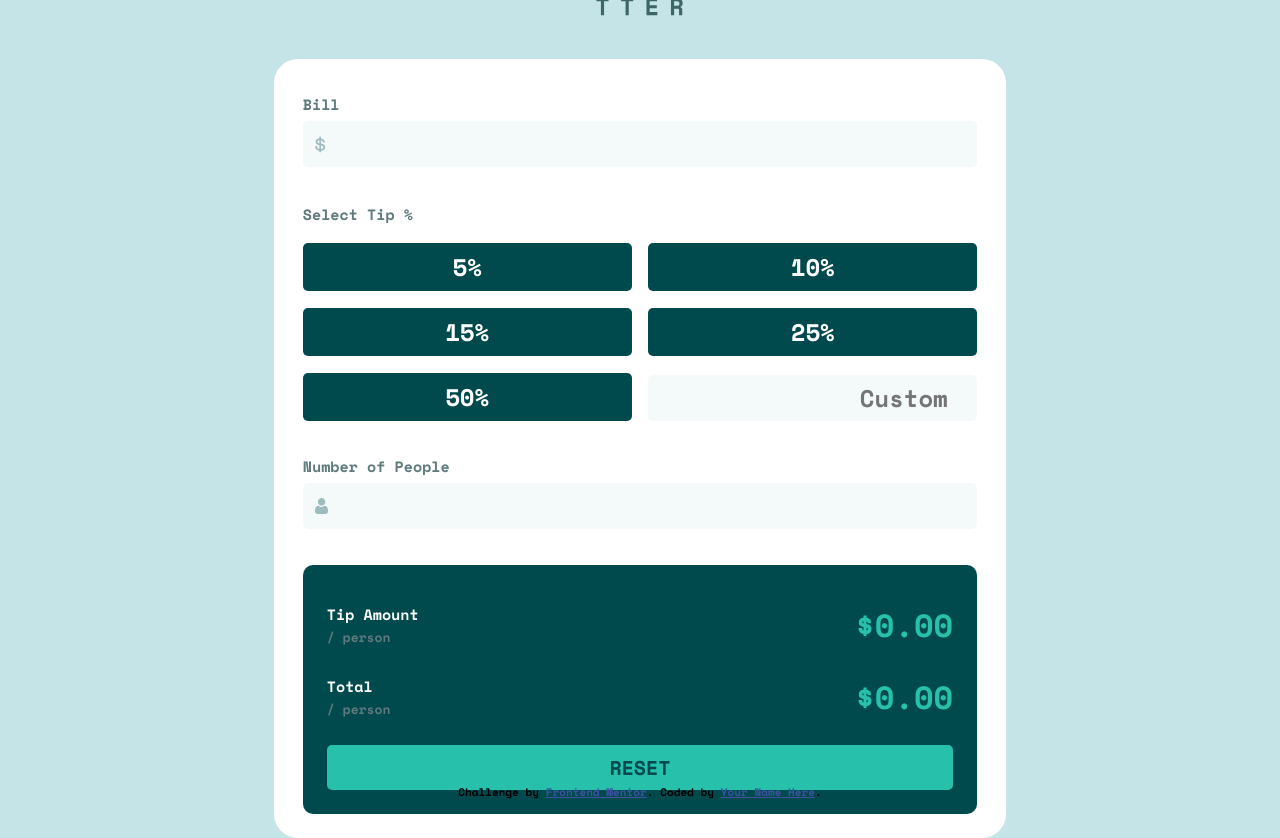
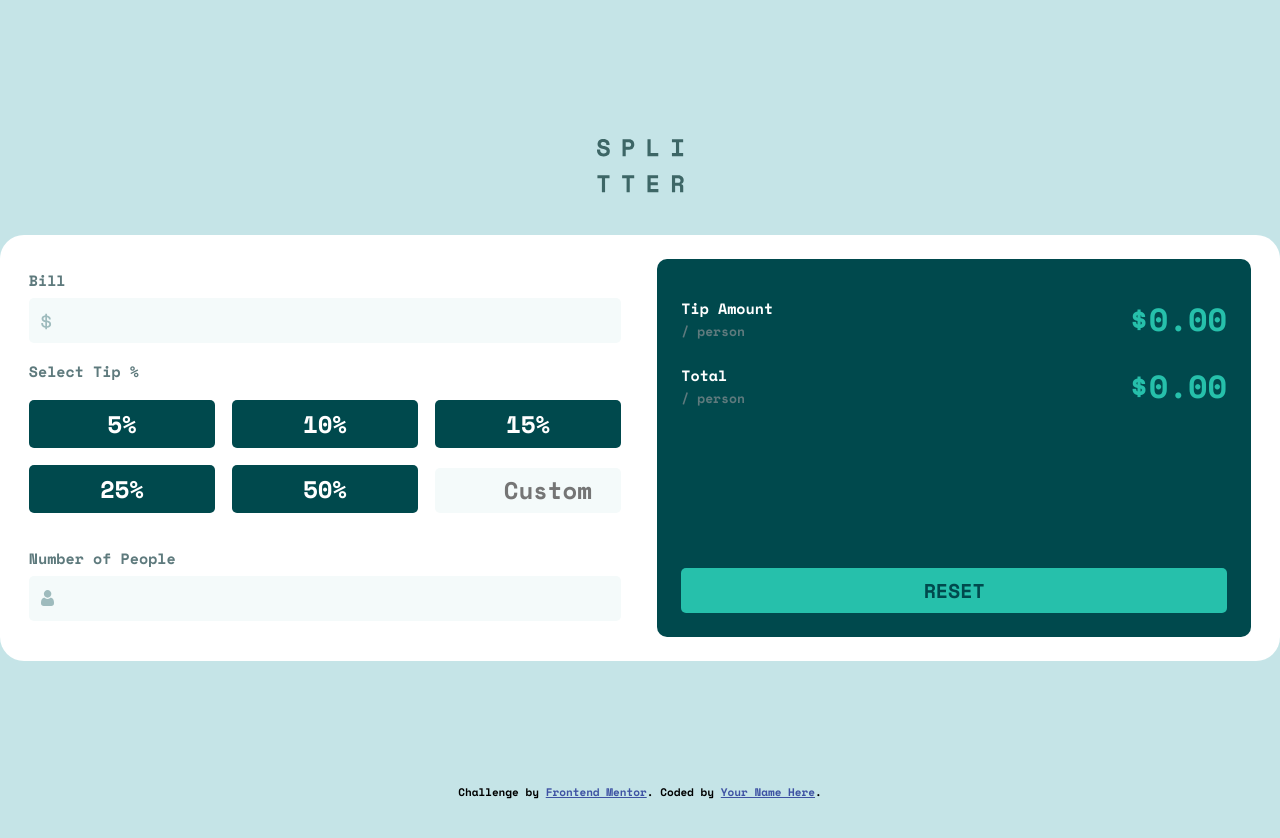
Before and after one commit to MauritzLM/tip-calculator-app, a website built with webpack: page dist/index.html in a window 1280 px wide. After the commit the page ends 800 px from the top, so only its background shows below. Built offline with nearby package versions, Linux system fonts and the light colour scheme.

Commit message:
added media queries

```diff
--- a/src/style.css
+++ b/src/style.css
@@ -55,6 +55,7 @@ label,
     border-radius: 1em;
     display: flex;
     flex-direction: column;
+    gap: .7em;
     /* position: relative;
     top: 20%; */
 }
@@ -78,8 +79,9 @@ input {
 
 .input-section img {
     position: relative;
-    bottom: 1.72em;
+    bottom: 1.28em;
     left: .5em;
+    display: inherit;
 }
 
 /* .dollar-icon {
@@ -126,15 +128,18 @@ input[type=number] {
     background-color: hsl(183, 100%, 15%);
     border-radius: 10px;
     padding: 1.5em 1em 1em 1em;
-    display: flex;
-    flex-direction: column;
+    display: grid;
+    /* flex-direction: column; */
     gap: 1em;
+    grid-template-columns: 1fr;
+    grid-template-rows: 1fr 1fr 1fr;
 }
 
 .amount-container {
     display: flex;
     justify-content: space-between;
     align-items: center;
+    height: max-content;
 }
 
 /* .amount-container p {
@@ -160,14 +165,13 @@ input[type=number] {
     padding-bottom: .4em;
     font-size: 2rem;
     cursor: pointer;
+    display: block;
 }
 
 .selected {
     background-color: hsl(172, 67%, 45%);
     color: hsl(183, 100%, 15%);
 }
-
-
 
 .attribution {
     font-size: 11px;
@@ -179,3 +183,29 @@ input[type=number] {
 .attribution a {
     color: hsl(228, 45%, 44%);
 }
+
+/* Media Queries */
+@media screen and (min-width: 699px) {
+    .calculator {
+        flex-direction: row;
+        gap: 1.5em;
+    }
+
+    .input-section {
+        flex: 50%;
+    }
+
+    .display-calculations {
+        flex: 50%;
+        gap: 0;
+        grid-template-rows: 1fr 1fr 2.8fr;
+    }
+
+    .percentage-container {
+        grid-template-columns: 1fr 1fr 1fr;
+    }
+
+    .reset-btn {
+        align-self: flex-end;
+    }
+}
```
